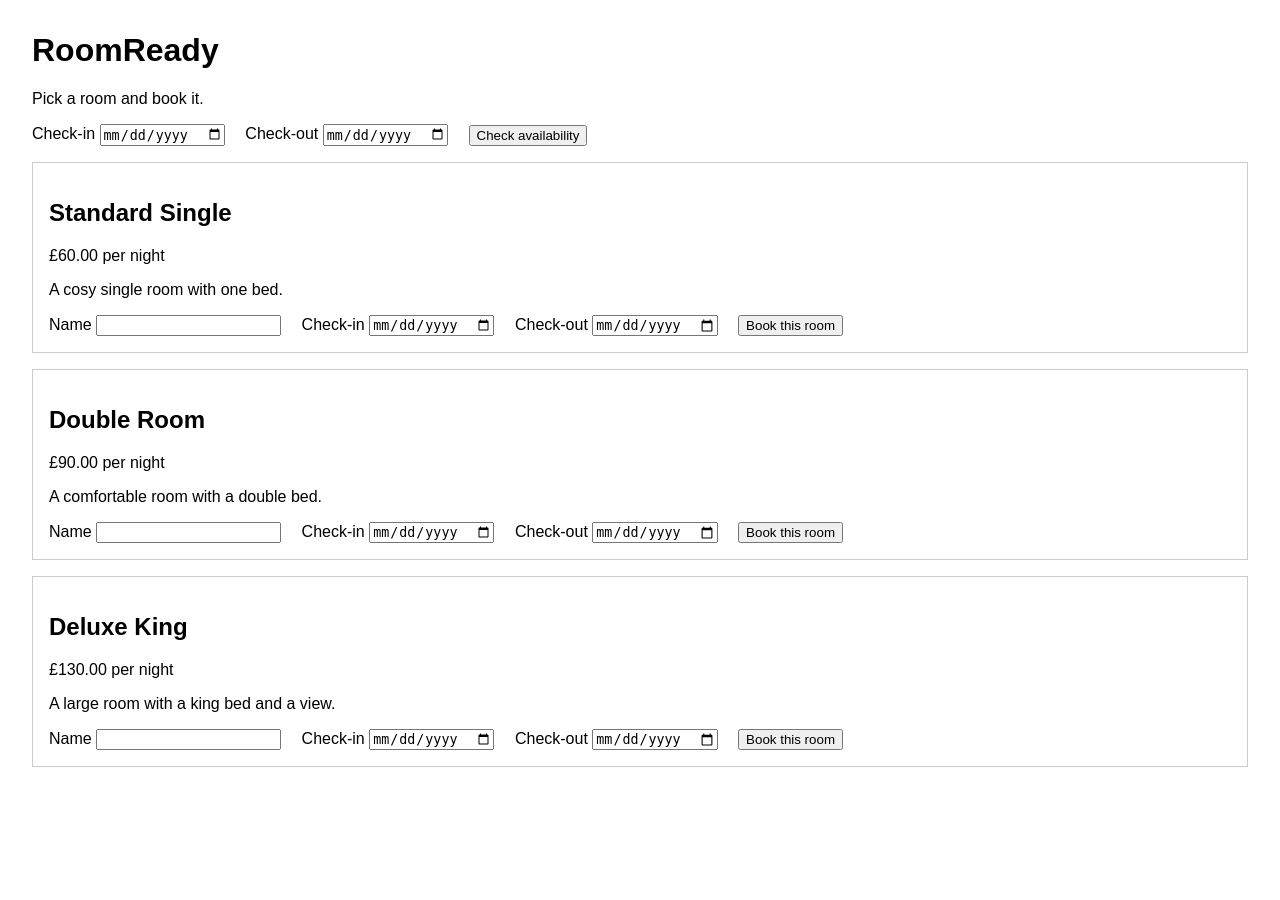
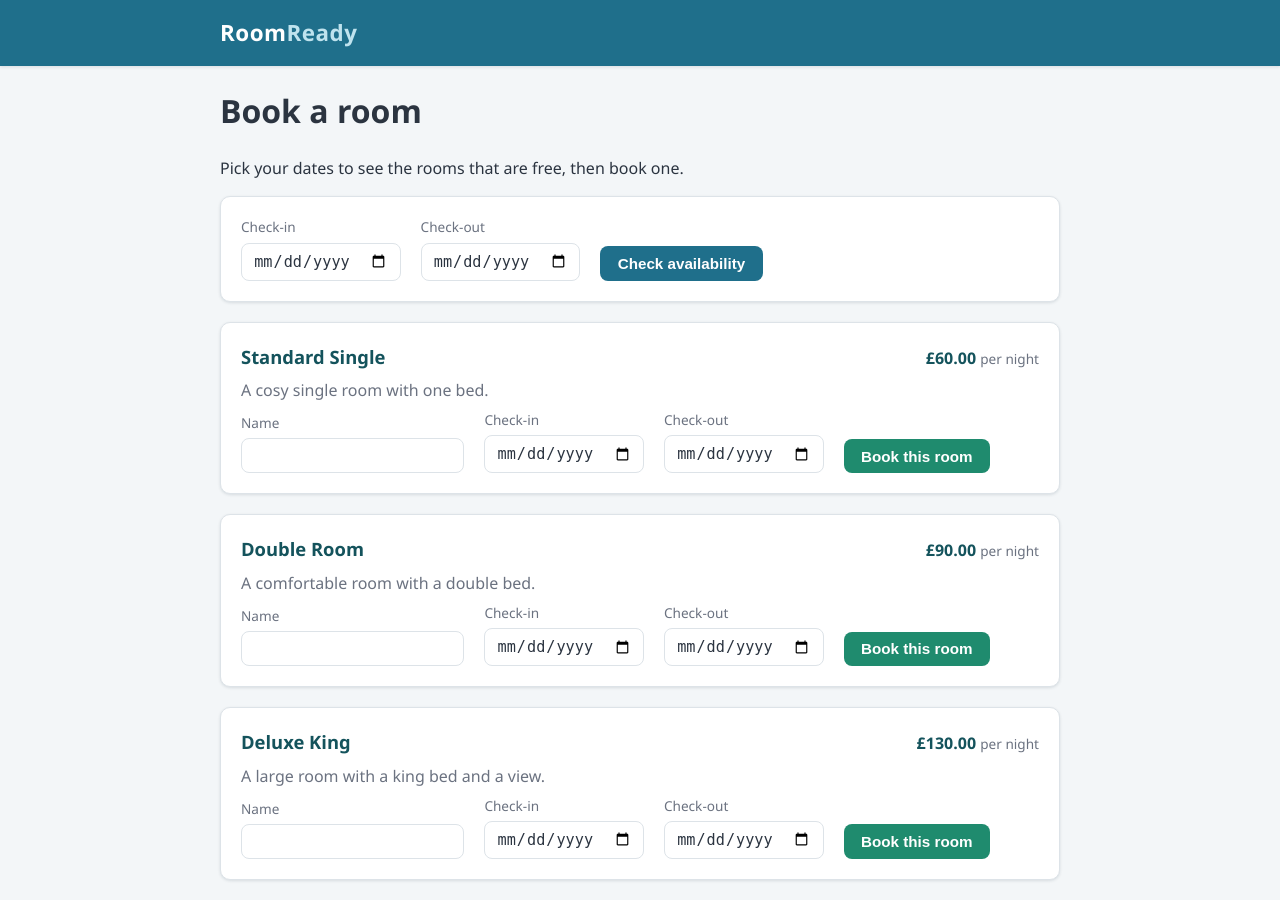
Before and after one commit to Kamal-Hussain23/big_project_one, a Flask app: page / in a window 1280 px wide. Before the commit the page ends 767 px from the top, so only its background shows below. Run offline with Flask 3, Linux system fonts and the light colour scheme; data comes from the database, SQL or seed files in the repository.

Commit message:
Restyle web layout with shared stylesheet

```diff
--- /dev/null
+++ b/static/style.css
@@ -0,0 +1,273 @@
+:root {
+  --brand: #1f6f8b;
+  --brand-dark: #14535c;
+  --text: #2b3440;
+  --muted: #6b7280;
+  --bg: #f3f6f8;
+  --card: #ffffff;
+  --border: #dde3e8;
+  --accent: #1f8b6e;
+  --accent-dark: #166b55;
+  --danger: #b3413b;
+  --radius: 10px;
+  --shadow: 0 1px 3px rgba(20, 40, 60, 0.12);
+}
+
+* {
+  box-sizing: border-box;
+}
+
+body {
+  margin: 0;
+  font-family: "Segoe UI", Roboto, Arial, sans-serif;
+  color: var(--text);
+  background: var(--bg);
+  line-height: 1.5;
+}
+
+/* Header */
+.site-header {
+  background: var(--brand);
+  color: #fff;
+  padding: 1rem 0;
+  box-shadow: var(--shadow);
+}
+
+.site-header .container {
+  display: flex;
+  align-items: center;
+  justify-content: space-between;
+}
+
+.brand {
+  font-size: 1.4rem;
+  font-weight: 600;
+  color: #fff;
+  text-decoration: none;
+  letter-spacing: 0.5px;
+}
+
+.brand em {
+  font-style: normal;
+  color: #bfe3ee;
+}
+
+.container {
+  max-width: 880px;
+  margin: 0 auto;
+  padding: 0 1.25rem;
+}
+
+main {
+  padding: 2rem 0;
+}
+
+/* Cards */
+.card {
+  background: var(--card);
+  border: 1px solid var(--border);
+  border-radius: var(--radius);
+  box-shadow: var(--shadow);
+  padding: 1.25rem;
+  margin-bottom: 1.25rem;
+}
+
+.room-card {
+  display: flex;
+  flex-direction: column;
+  gap: 0.5rem;
+}
+
+.room-card .room-top {
+  display: flex;
+  align-items: baseline;
+  justify-content: space-between;
+  gap: 1rem;
+}
+
+.room-card h2 {
+  margin: 0;
+  font-size: 1.15rem;
+  color: var(--brand-dark);
+}
+
+.price {
+  white-space: nowrap;
+  font-size: 1rem;
+  font-weight: 600;
+  color: var(--brand-dark);
+}
+
+.price span {
+  font-size: 0.85rem;
+  font-weight: 400;
+  color: var(--muted);
+}
+
+.description {
+  margin: 0;
+  color: var(--muted);
+}
+
+/* Forms */
+.form-row {
+  display: flex;
+  flex-wrap: wrap;
+  gap: 0.75rem 1.25rem;
+  align-items: flex-end;
+}
+
+.field {
+  display: flex;
+  flex-direction: column;
+  gap: 0.3rem;
+}
+
+.field label,
+label.field-label {
+  font-size: 0.85rem;
+  color: var(--muted);
+}
+
+input[type="text"],
+input[type="date"] {
+  padding: 0.5rem 0.7rem;
+  border: 1px solid var(--border);
+  border-radius: 8px;
+  font-size: 0.95rem;
+  color: var(--text);
+  background: #fff;
+}
+
+input:focus {
+  outline: 2px solid #bfe3ee;
+  border-color: var(--brand);
+}
+
+/* Buttons */
+.btn {
+  display: inline-block;
+  border: none;
+  border-radius: 8px;
+  padding: 0.55rem 1.1rem;
+  font-size: 0.95rem;
+  font-weight: 600;
+  cursor: pointer;
+  text-decoration: none;
+}
+
+.btn-primary {
+  background: var(--brand);
+  color: #fff;
+}
+
+.btn-primary:hover {
+  background: var(--brand-dark);
+}
+
+.btn-success {
+  background: var(--accent);
+  color: #fff;
+}
+
+.btn-success:hover {
+  background: var(--accent-dark);
+}
+
+.btn-link {
+  background: none;
+  color: var(--brand);
+  padding-left: 0;
+  padding-right: 0;
+}
+
+.btn-link:hover {
+  color: var(--brand-dark);
+  text-decoration: underline;
+}
+
+/* Availability note */
+.note {
+  color: var(--brand-dark);
+  font-weight: 500;
+}
+
+/* Confirmation page */
+.success-box {
+  background: #f0faf5;
+  border: 1px solid #b7e3cf;
+  border-radius: var(--radius);
+  padding: 1.25rem;
+  max-width: 30rem;
+}
+
+.success-box p {
+  margin: 0.4rem 0;
+}
+
+.success-box .tick {
+  color: var(--accent);
+  font-size: 1.6rem;
+}
+
+dl.details {
+  margin: 0;
+}
+
+.details-row {
+  display: grid;
+  grid-template-columns: 7rem 1fr;
+  gap: 0.5rem;
+  padding: 0.35rem 0;
+  border-bottom: 1px dashed var(--border);
+}
+
+.details-row dt {
+  font-weight: 600;
+  color: var(--muted);
+}
+
+.details-row dd {
+  margin: 0;
+}
+
+/* Bookings table */
+.table-wrap {
+  overflow-x: auto;
+}
+
+table {
+  width: 100%;
+  border-collapse: collapse;
+  background: var(--card);
+  border: 1px solid var(--border);
+  border-radius: var(--radius);
+  overflow: hidden;
+}
+
+th,
+td {
+  padding: 0.7rem 1rem;
+  text-align: left;
+  border-bottom: 1px solid var(--border);
+}
+
+thead th {
+  background: var(--brand);
+  color: #fff;
+  font-weight: 600;
+  font-size: 0.9rem;
+}
+
+tbody tr:nth-child(even) {
+  background: #f7fafb;
+}
+
+tbody tr:last-child td {
+  border-bottom: none;
+}
+
+.placeholder {
+  color: var(--muted);
+  padding: 1rem 0;
+}
--- a/templates/index.html
+++ b/templates/index.html
@@ -4,50 +4,65 @@
   <meta charset="UTF-8">
   <meta name="viewport" content="width=device-width, initial-scale=1.0">
   <title>RoomReady</title>
-  <style>
-    body { font-family: sans-serif; margin: 2rem; }
-    .room { border: 1px solid #ccc; padding: 1rem; margin: 1rem 0; }
-    label { display: inline-block; margin-right: 1rem; }
-  </style>
+  <link rel="stylesheet" href="{{ url_for('static', filename='style.css') }}">
 </head>
 <body>
-  <h1>RoomReady</h1>
-  <p>Pick a room and book it.</p>
+  <header class="site-header">
+    <div class="container">
+      <a class="brand" href="{{ url_for('index') }}">Room<em>Ready</em></a>
+    </div>
+  </header>
 
-  <form method="get" action="/">
-    <label>Check-in
-      <input type="date" name="check_in" value="{{ check_in }}">
-    </label>
-    <label>Check-out
-      <input type="date" name="check_out" value="{{ check_out }}">
-    </label>
-    <button type="submit">Check availability</button>
+  <main class="container">
+    <h1>Book a room</h1>
+    <p>Pick your dates to see the rooms that are free, then book one.</p>
+
+    <form method="get" action="/" class="card">
+      <div class="form-row">
+        <div class="field">
+          <label class="field-label" for="search-check-in">Check-in</label>
+          <input type="date" id="search-check-in" name="check_in" value="{{ check_in }}">
+        </div>
+        <div class="field">
+          <label class="field-label" for="search-check-out">Check-out</label>
+          <input type="date" id="search-check-out" name="check_out" value="{{ check_out }}">
+        </div>
+        <button type="submit" class="btn btn-primary">Check availability</button>
+      </div>
     </form>
 
     {% if check_in %}
-    <p>Rooms free from {{ check_in }} to {{ check_out }}:</p>
+      <p class="note">Rooms free from {{ check_in }} to {{ check_out }}:</p>
     {% endif %}
 
     {% for room in rooms %}
-  <div class="room">
+    <div class="card room-card">
+      <div class="room-top">
         <h2>{{ room.name }}</h2>
-    <p>&pound;{{ "%.2f"|format(room.price) }} per night</p>
-    <p>{{ room.description }}</p>
+        <span class="price">&pound;{{ "%.2f"|format(room.price) }} <span>per night</span></span>
+      </div>
+      <p class="description">{{ room.description }}</p>
 
       <form class="book-form" data-room-id="{{ room.id }}">
-      <label>Name
-        <input type="text" name="guest_name" required>
-      </label>
-      <label>Check-in
-        <input type="date" name="check_in" required>
-      </label>
-      <label>Check-out
-        <input type="date" name="check_out" required>
-      </label>
-      <button type="submit">Book this room</button>
+        <div class="form-row">
+          <div class="field">
+            <label class="field-label" for="guest-{{ room.id }}">Name</label>
+            <input type="text" id="guest-{{ room.id }}" name="guest_name" required>
+          </div>
+          <div class="field">
+            <label class="field-label" for="check-in-{{ room.id }}">Check-in</label>
+            <input type="date" id="check-in-{{ room.id }}" name="check_in" required>
+          </div>
+          <div class="field">
+            <label class="field-label" for="check-out-{{ room.id }}">Check-out</label>
+            <input type="date" id="check-out-{{ room.id }}" name="check_out" required>
+          </div>
+          <button type="submit" class="btn btn-success">Book this room</button>
+        </div>
       </form>
     </div>
     {% endfor %}
+  </main>
 
   <script>
     const forms = document.querySelectorAll('.book-form');
```
Also changed, not shown: templates/bookings.html (+13 -7 lines), templates/confirmation.html (+38 -13 lines). Lines whose indentation alone changed are shown as unchanged.
